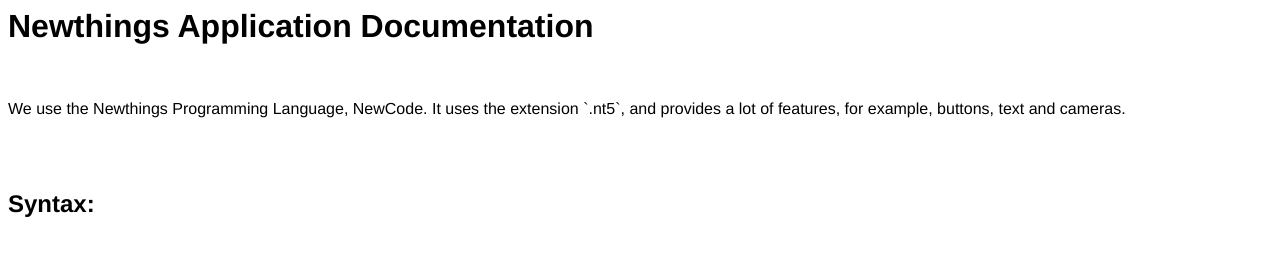
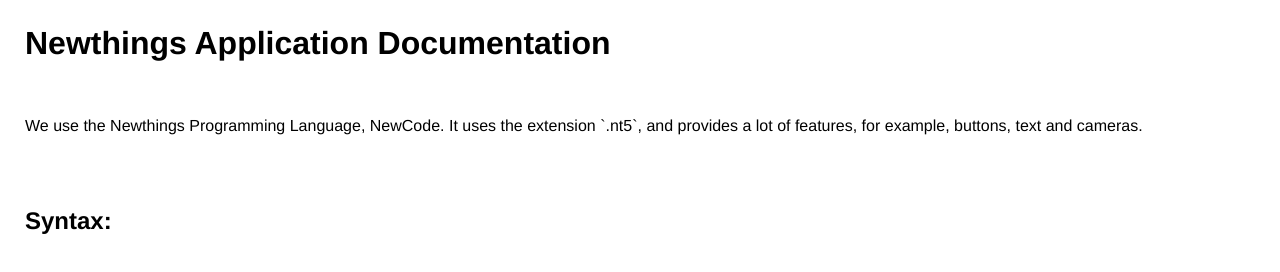
Before and after one commit to newtgs/apps, a plain HTML site: page docs/index.html in a window 1280 px wide. Drawn offline with Linux system fonts and the light colour scheme.

Commit message:
Update style.css

```diff
--- a/docs/style.css
+++ b/docs/style.css
@@ -5,3 +5,7 @@ body {
 .code {
   font-family: monospace;
 }
+
+body {
+  margin: 25px;
+}
```
